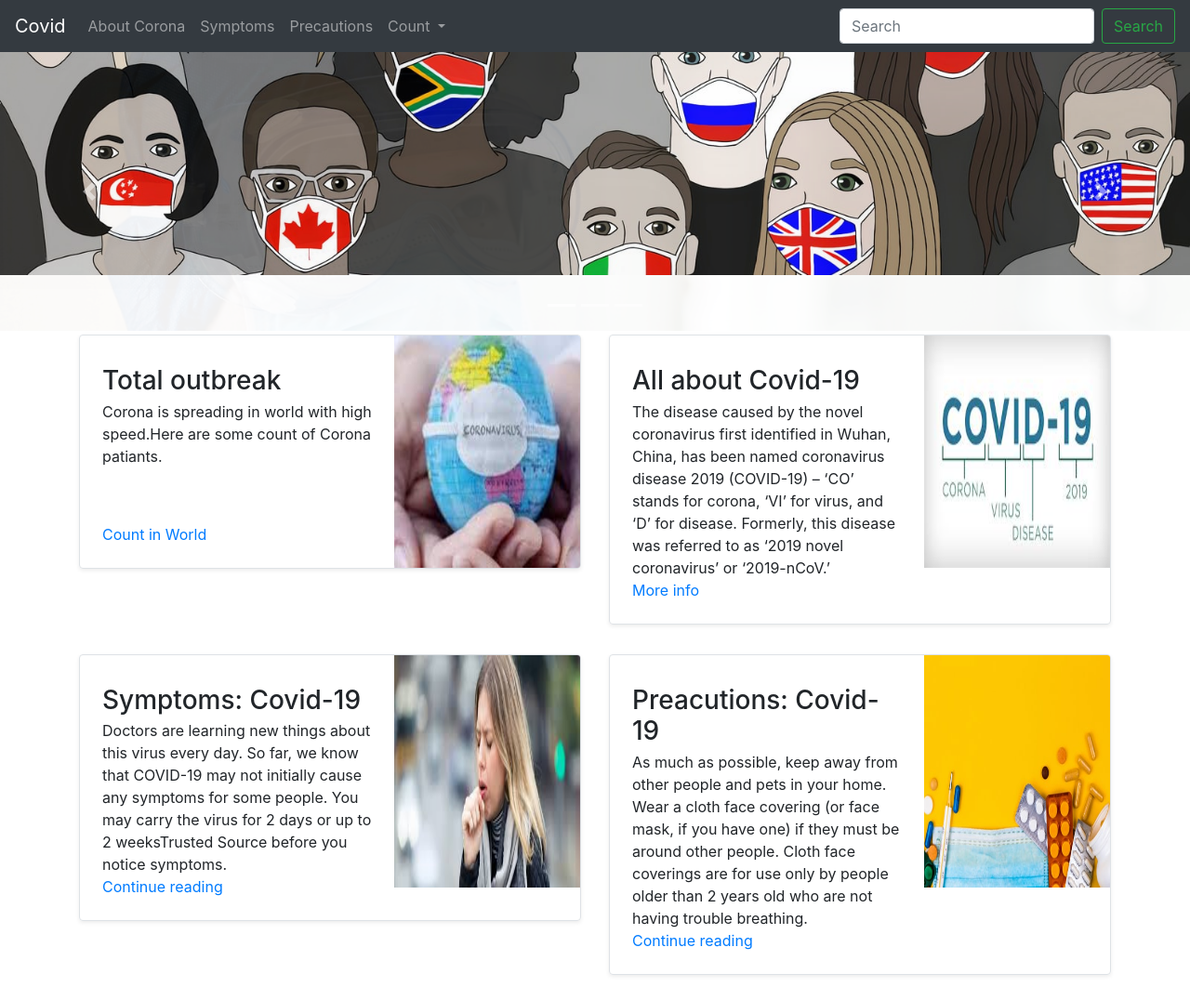
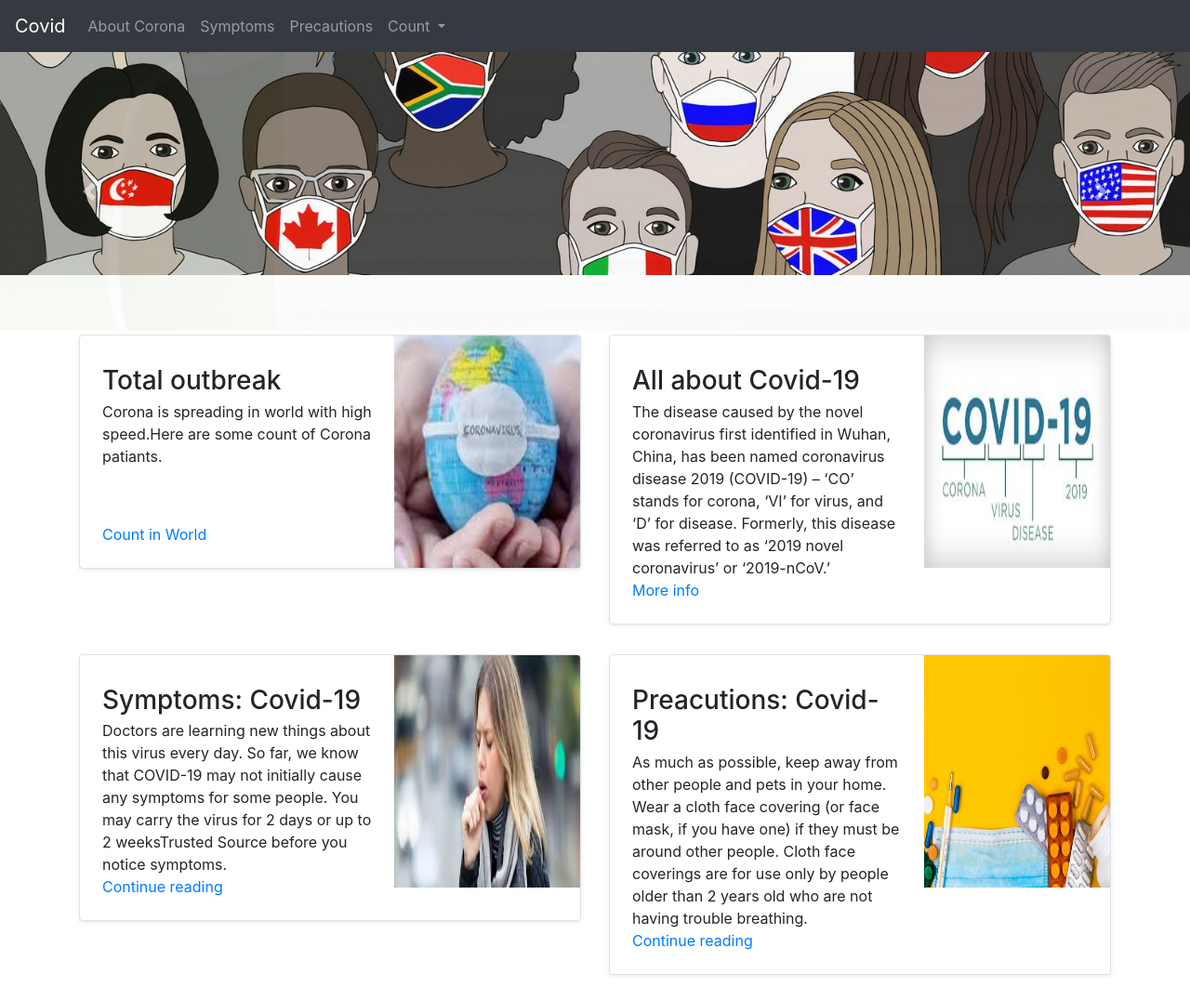
Before and after one commit to AtharvaDhoot/Corona, a plain HTML site: page index.html in a window 1280 px wide. Shown: the top 1076 px of the page at 93% size. Drawn offline with nearby package versions, Linux system fonts and the light colour scheme.

Commit message:
reove search bar

```diff
--- a/index.html
+++ b/index.html
@@ -40,10 +40,7 @@
       </li>
 
     </ul>
-    <form class="form-inline my-2 my-lg-0">
-      <input class="form-control mr-sm-2" type="search" placeholder="Search" aria-label="Search">
-      <button class="btn btn-outline-success my-2 my-sm-0" type="submit">Search</button>
-    </form>
+
   </div>
   <div id="carouselExampleCaptions" class="carousel slide " data-ride="carousel">
   <ol class="carousel-indicators">
@@ -72,7 +69,7 @@
       </div>
     </div>
     <div class="carousel-item">
-      <img src="index7.jfif" alt="...">
+      <img src="index4.jfif" alt="...">
       <div class="carousel-caption d-none d-md-block">
         <h5></h5>
         <p></p>
```
Also changed, not shown: about.html (+1 -4 lines), precautions.html (+1 -4 lines), symptoms.html (+1 -4 lines).
